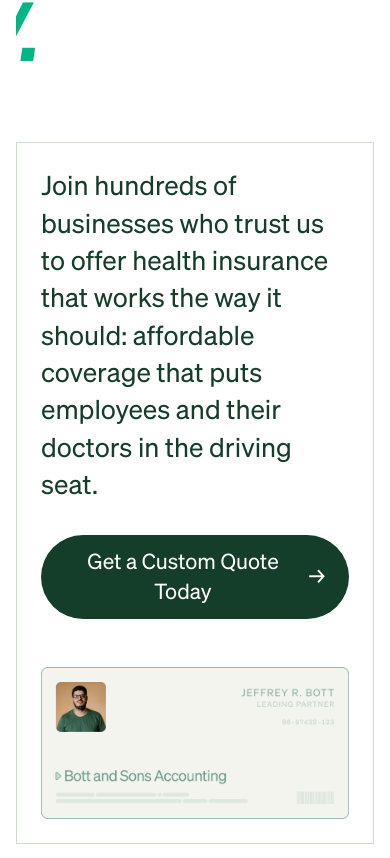
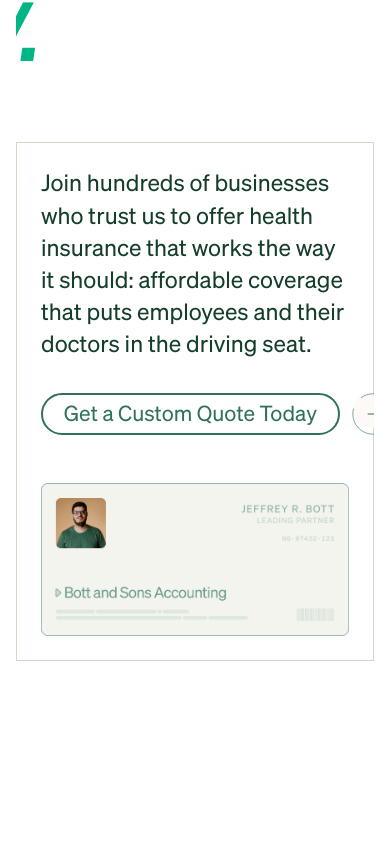
Before and after one commit to terrynary/reform-collective, a Next.js app: page / in a window 390 px wide. Shown: the part 931-1789 px from the top of the page. After the commit the page ends 1656 px from the top, so only its background shows below. Built offline with nearby package versions, Linux system fonts and the light colour scheme.

Commit message:
setup for arrow circle and font size for the text for th left side box. Setup the button functionality (#7)

```diff
--- a/app/globals.css
+++ b/app/globals.css
@@ -225,7 +225,7 @@ body {
 .body-reg {
   font-family: var(--font-family-sohne);
   font-weight: 400;
-  font-size: 20pt;
+  font-size: 23px;
   letter-spacing: -3%;
   line-height: 140%;
 }
@@ -253,3 +253,51 @@ body {
   letter-spacing: -3%;
   line-height: 140%;
 }
+
+.arrow-circle {
+  width: 40px;
+  height: 40px;
+  border-radius: 50%;
+  background-color: #fbfaf6;
+  border: 1.5px solid var(--color-green-400);
+  display: flex;
+  align-items: center;
+  justify-content: center;
+  position: relative;
+  flex-shrink: 0;
+  transition: all 0.3s ease;
+}
+
+.arrow-circle:hover {
+  border-color: var(--color-green-200);
+}
+
+.arrow-circle::after {
+  content: "";
+  width: 0;
+  height: 0;
+  border-left: 8px solid var(--color-green-400);
+  border-top: 5px solid transparent;
+  border-bottom: 5px solid transparent;
+  margin-left: 2px;
+  transition: border-color 0.3s ease;
+}
+
+.arrow-circle::before {
+  content: "";
+  width: 10px;
+  height: 1.5px;
+  background-color: var(--color-green-400);
+  position: absolute;
+  left: 50%;
+  transform: translateX(-50%);
+  transition: background-color 0.3s ease;
+}
+
+.arrow-circle:hover::after {
+  border-left-color: var(--color-green-200);
+}
+
+.arrow-circle:hover::before {
+  background-color: var(--color-green-200);
+}
--- a/components/Hero.tsx
+++ b/components/Hero.tsx
@@ -311,15 +311,80 @@ export function Hero() {
             <div className="flex flex-col lg:flex-row lg:h-[328px]">
               {/* Left Column*/}
               <div className="w-full lg:w-[689px] px-6 py-6 flex flex-col justify-between">
-                <p className="body-reg text-green-500 mb-8">
+                <p className="body-reg text-green-500 mb-8 lg:w-[500px] lg:h-[119px]">
                   Join hundreds of businesses who trust us to offer health
                   insurance that works the way it should: affordable coverage
                   that puts employees and their doctors in the driving seat.
                 </p>
 
-                <button className="flex items-center gap-2 body-s text-white bg-green-500 px-6 py-3 w-fit rounded-full hover:bg-green-400 transition-colors">
-                  Get a Custom Quote Today
-                  <span>→</span>
+                <button className="relative flex items-center gap-3 group cursor-pointer bg-transparent border-0 p-0 min-w-[calc(52px+12px+240px+12px+52px)]">
+                  <svg
+                    width="42"
+                    height="42"
+                    viewBox="0 0 52 52"
+                    fill="none"
+                    xmlns="http://www.w3.org/2000/svg"
+                    className="absolute left-0 opacity-0 group-hover:opacity-100 transition-all duration-300"
+                  >
+                    <rect
+                      width="42"
+                      height="42"
+                      x="1"
+                      y="1"
+                      fill="#fbfaf6"
+                      rx="25"
+                    />
+                    <path
+                      stroke="#00b684"
+                      strokeLinecap="round"
+                      strokeLinejoin="round"
+                      strokeWidth="0.6"
+                      d="M11.4227 5.6875C15.5263 2.73737 20.5603 1 26 1C39.8071 1 51 12.1929 51 26C51 39.8071 39.8071 51 26 51C12.1929 51 1 39.8071 1 26C1 23.8419 1.27346 21.7476 1.78761 19.75"
+                      vectorEffect="non-scaling-stroke"
+                    />
+                    <path
+                      d="M32 26L28 22M32 26L28 30M32 26H20"
+                      stroke="#00b684"
+                      strokeWidth="1.5"
+                      strokeLinecap="round"
+                      strokeLinejoin="round"
+                    />
+                  </svg>
+                  <span className="body-s text-green-400 bg-white border-2 border-green-400 px-6 py-3 rounded-full group-hover:border-green-200 group-hover:text-green-200 group-hover:translate-x-[64px] transition-all duration-300 whitespace-nowrap w-[224pt] h-[32pt] flex items-center justify-center">
+                    Get a Custom Quote Today
+                  </span>
+                  <svg
+                    width="42"
+                    height="42"
+                    viewBox="0 0 52 52"
+                    fill="none"
+                    xmlns="http://www.w3.org/2000/svg"
+                    className="opacity-100 group-hover:opacity-0 transition-all duration-300"
+                  >
+                    <rect
+                      width="42"
+                      height="42"
+                      x="1"
+                      y="1"
+                      fill="#fbfaf6"
+                      rx="25"
+                    />
+                    <path
+                      stroke="#30715d"
+                      strokeLinecap="round"
+                      strokeLinejoin="round"
+                      strokeWidth="0.6"
+                      d="M11.4227 5.6875C15.5263 2.73737 20.5603 1 26 1C39.8071 1 51 12.1929 51 26C51 39.8071 39.8071 51 26 51C12.1929 51 1 39.8071 1 26C1 23.8419 1.27346 21.7476 1.78761 19.75"
+                      vectorEffect="non-scaling-stroke"
+                    />
+                    <path
+                      d="M32 26L28 22M32 26L28 30M32 26H20"
+                      stroke="#30715d"
+                      strokeWidth="1.5"
+                      strokeLinecap="round"
+                      strokeLinejoin="round"
+                    />
+                  </svg>
                 </button>
               </div>
 
```
